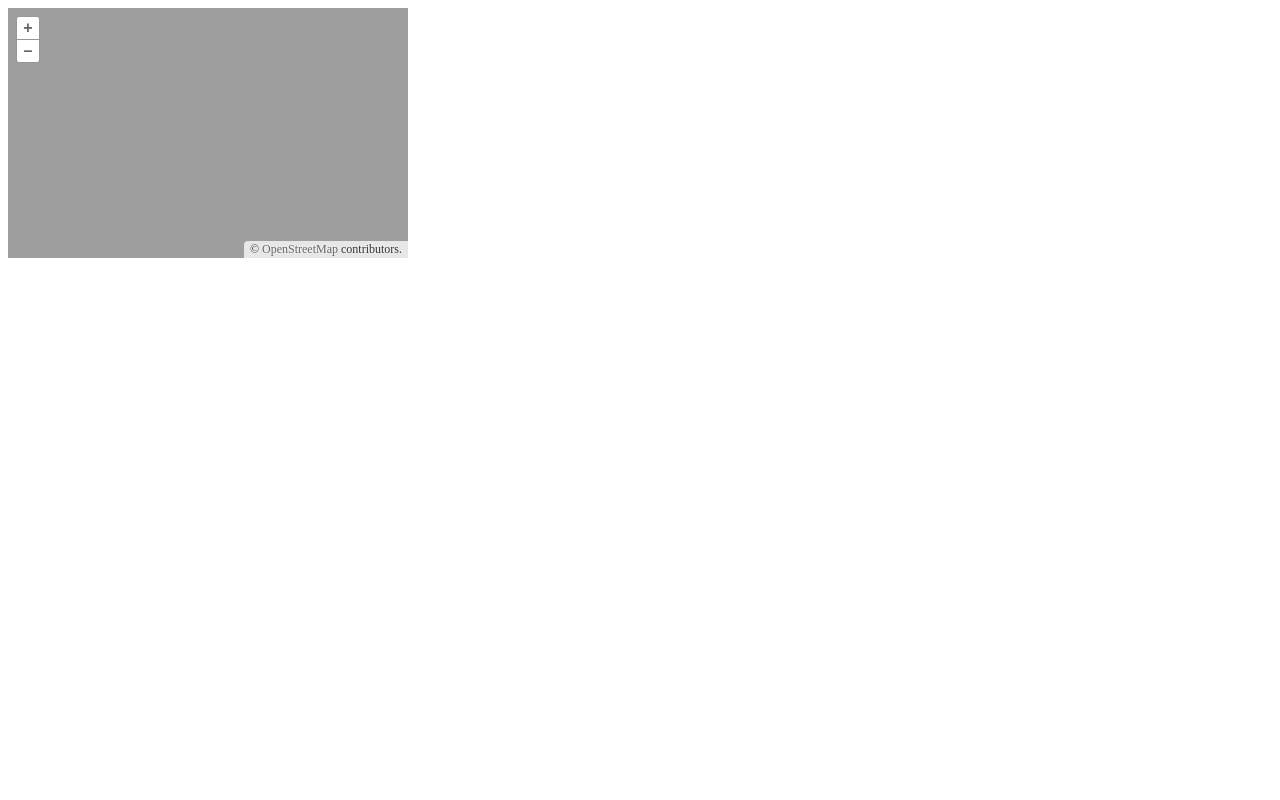
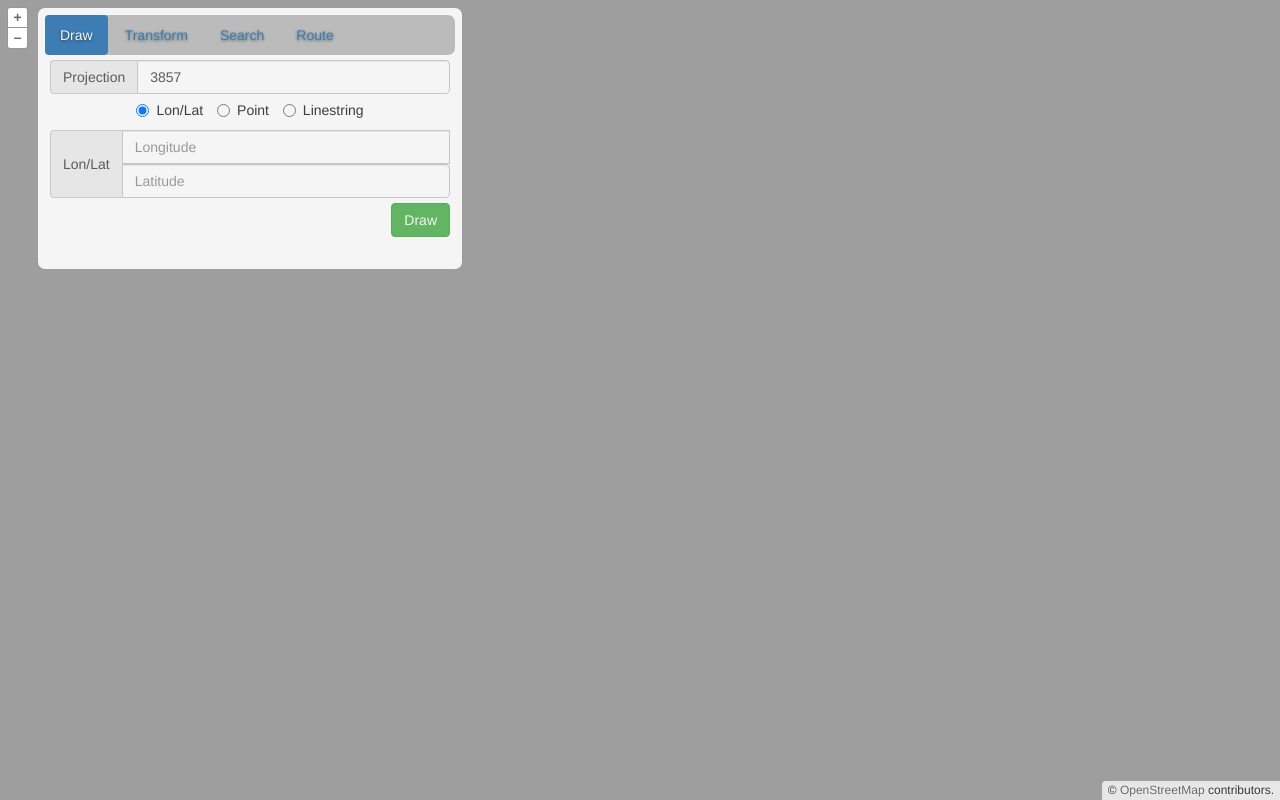
Before and after one commit to arslan-javaid/ol-tools, a website with bundled scripts: page index.html in a window 1280 px wide. Built offline with nearby package versions, Linux system fonts and the light colour scheme.

Commit message:
Adding jquery and bootstrap.

```diff
--- a/index.html
+++ b/index.html
@@ -3,15 +3,91 @@
 <head>
     <meta charset="utf-8">
     <title>Using Browserify with OpenLayers</title>
-    <style>
-        #map {
-            width: 400px;
-            height: 250px;
-        }
-    </style>
+    <!-- Custom styles for this template -->
+    <link href="src/css/style.css" rel="stylesheet">
 </head>
 <body>
 <div id="map"></div>
+<div id="content">
+    <ul class="nav nav-pills">
+        <li role="presentation" content="draw" class="active"><a>Draw</a></li>
+        <li role="presentation" content="draw"><a>Transform</a></li>
+        <li role="presentation" content="search"><a>Search</a></li>
+        <li role="presentation" content="route"><a>Route</a></li>
+    </ul>
+    <!-- Draw -->
+    <div id="draw" class="content-div">
+        <div id="projection-content" class="input-group">
+            <span class="input-group-addon">Projection</span>
+            <input type="text" id="projection" class="form-control" placeholder="3857" value="3857" aria-describedby="Longitude">
+        </div>
+
+        <div class="control">
+            <label class="radio-inline">
+                <input type="radio" name="inlineRadioOptions" id="lon-lat"  class="chk-draw" checked> Lon/Lat
+            </label>
+            <label class="radio-inline">
+                <input type="radio" name="inlineRadioOptions" id="point" class="chk-draw"> Point
+            </label>
+            <label class="radio-inline">
+                <input type="radio" name="inlineRadioOptions" id="linestring" class="chk-draw"> Linestring
+            </label>
+        </div>
+
+
+        <div id="lon-lat-content" class="draw-content">
+            <div class="input-group">
+                <span class="input-group-addon">Lon/Lat</span>
+                <input type="text" id="lon" class="form-control" placeholder="Longitude " aria-describedby="Longitude">
+                <input type="text" id="lat" class="form-control" placeholder="Latitude " aria-describedby="Latitude">
+            </div>
+            <button type="button" class="btn btn-success" onclick="javascript:OL.drawLonLat();">Draw</button>
+        </div>
+        <div style="clear:both"></div>
+
+        <div id="point-content" class="draw-content" style="display: none">
+            <div class="input-group">
+                <span class="input-group-addon">Point</span>
+                <input type="text" id="d-point" class="form-control" placeholder="Point " aria-describedby="Point">
+            </div>
+            <button type="button" class="btn btn-success" onclick="javascript:OL.drawPoint();">Draw</button>
+        </div>
+        <div style="clear:both"></div>
+
+        <div id="linestring-content" class="draw-content" style="display: none">
+            <div class="input-group">
+                <span class="input-group-addon">Linestring</span>
+                <input type="text" id="d-linestring" class="form-control" placeholder="Linestring " aria-describedby="Linestring">
+            </div>
+            <button type="button" class="btn btn-success" onclick="javascript:OL.drawLinestring();">Draw</button>
+        </div>
+
+    </div>
+
+    <!-- Transform -->
+    <div id="transform" class="content-div">
+
+    </div>
+
+    <!-- Search -->
+    <div id="search" class="content-div" style="display: none;">
+        <div id="search-content" class="input-group">
+            <span class="input-group-addon">Search</span>
+            <input type="text" id="search-txt" class="form-control" placeholder="search" aria-describedby="search">
+        </div>
+    </div>
+
+    <!-- Route -->
+    <div id="route" class="content-div"></div>
+
+
+    <div class="alert alert-success" role="alert" style="display: none;"></div>
+    <div class="alert alert-info" role="alert" style="display: none;"></div>
+    <div class="alert alert-warning" role="alert" style="display: none;"></div>
+    <div class="alert alert-danger" role="alert" style="display: none;"></div>
+</div>
+
+
 <script src="bundle.js"></script>
 </body>
 </html>
--- a/index.js
+++ b/index.js
@@ -1,4 +1,12 @@
 require('ol/ol.css');
+
+// Bootstrap wants jQuery global =(
+window.jQuery = $ = require('jquery');
+// Bootstrap doesn't have a "main" field / export anything =(
+var bootstrap = require('bootstrap/dist/js/bootstrap');
+// Get Bootstrap styles with cssify
+var style = require('./node_modules/bootstrap/dist/css/bootstrap.css');
+
 var ol_Map = require('ol/map').default;
 var ol_layer_Tile = require('ol/layer/tile').default;
 var ol_source_OSM = require('ol/source/osm').default;
--- a/package.json
+++ b/package.json
@@ -29,9 +29,11 @@
     "babel-loader": "^7.1.2",
     "babel-plugin-transform-es2015-modules-commonjs": "^6.26.0",
     "babelify": "^8.0.0",
+    "bootstrap": "^3.3.7",
     "browserify": "^14.5.0",
     "cssify": "^1.0.3",
     "http-server": "^0.10.0",
+    "jquery": "^3.2.1",
     "uglify-js": "^3.3.4",
     "watchify": "^3.9.0"
   }
--- /dev/null
+++ b/src/css/style.css
@@ -0,0 +1,26 @@
+/*
+ * Globals
+ */
+
+/* Links */
+a,a:focus,a:hover {color: #fff;}
+/* Custom default button */
+.btn-default,
+.btn-default:hover,
+.btn-default:focus {color: #333;text-shadow: none; /* Prevent inheritence from `body` */background-color: #fff;border: 1px solid #fff;}
+
+
+/*
+ * Base structure
+ */
+html,body {height: 100%;background-color: #333;}
+body {text-align: center;}
+ul.nav {background: #bfbfbf none repeat scroll 0 0;border-radius: 7px;text-shadow: 0 1px 3px rgba(0, 0, 0, 0.5);}
+.nav-pills > li { cursor: pointer; }
+#map {position:absolute; top:0; left:0; width:100%; height:100%;background-color: #bfcdec;}
+
+div#content {background: #fff none repeat scroll 0 0;border-radius: 7px;left: 38px;opacity: 0.9;padding: 7px;position: absolute;top: 8px;}
+#content > div {padding: 5px;width: 410px;}
+button.btn-success{float: right;margin-top: 5px;}
+div#projection-content{margin-bottom: 5px;}
+.control {padding-bottom: 10px;}
```
